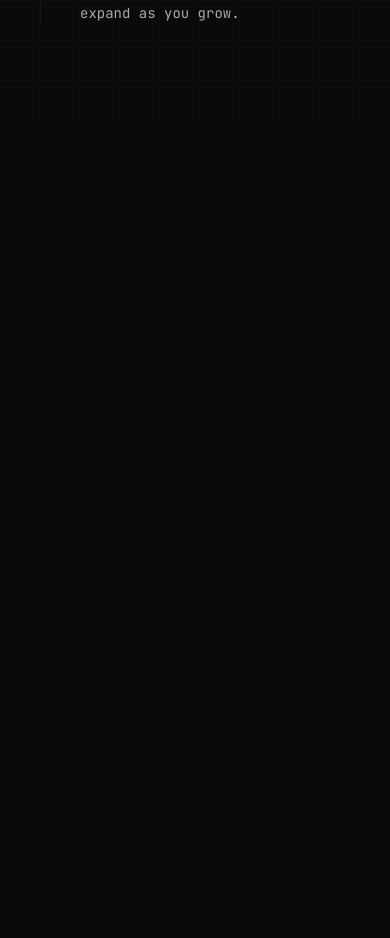
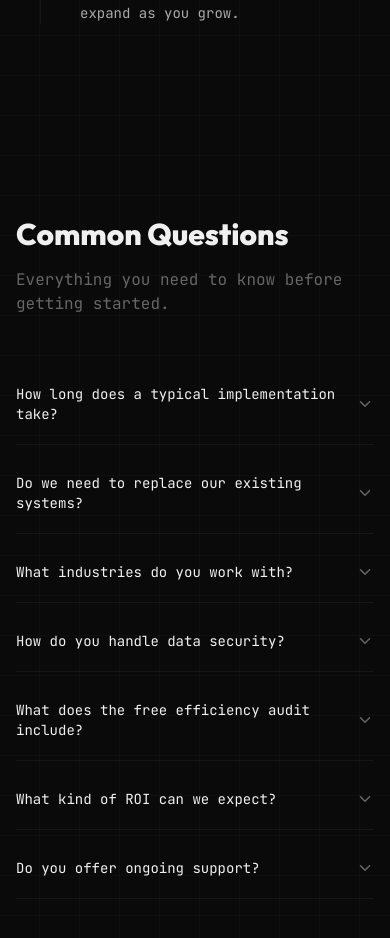
Before and after one commit to Infizzle/infinity, a Next.js app: page / in a window 390 px wide. Shown: the part 6043-6981 px from the top of the page. Before the commit the page ends 6163 px from the top, so only its background shows below. Built offline with nearby package versions, Linux system fonts and the light colour scheme.

Commit message:
feat: add FAQ section with animated accordion

```diff
--- a/app/page.tsx
+++ b/app/page.tsx
@@ -4,6 +4,7 @@ import { Services } from "@/components/Services";
 import { Results } from "@/components/Results";
 import { About } from "@/components/About";
 import { Process } from "@/components/Process";
+import { FAQ } from "@/components/FAQ";
 
 export default function Home() {
   return (
@@ -14,6 +15,7 @@ export default function Home() {
       <Results />
       <About />
       <Process />
+      <FAQ />
     </main>
   );
 }
--- /dev/null
+++ b/components/FAQ.tsx
@@ -0,0 +1,68 @@
+"use client";
+
+import { useState } from "react";
+import { motion, AnimatePresence } from "framer-motion";
+import { ChevronDown } from "lucide-react";
+import { SectionHeading } from "@/components/ui/SectionHeading";
+import { faqItems } from "@/lib/constants";
+
+export function FAQ() {
+  const [openIndex, setOpenIndex] = useState<number | null>(null);
+
+  const toggle = (i: number) => {
+    setOpenIndex(openIndex === i ? null : i);
+  };
+
+  return (
+    <section id="faq" className="py-24 md:py-32">
+      <div className="max-w-3xl mx-auto px-4 sm:px-6 lg:px-8">
+        <SectionHeading>Common Questions</SectionHeading>
+        <p className="font-mono text-text-muted mb-12">
+          Everything you need to know before getting started.
+        </p>
+
+        <div className="space-y-2">
+          {faqItems.map((item, i) => (
+            <div key={i} className="border-b border-white/5">
+              <button
+                onClick={() => toggle(i)}
+                className="w-full flex items-center justify-between py-5 text-left group"
+                aria-expanded={openIndex === i}
+              >
+                <span
+                  className={`font-mono text-sm transition-colors ${
+                    openIndex === i ? "text-accent" : "text-text-heading group-hover:text-text-heading"
+                  }`}
+                >
+                  {item.question}
+                </span>
+                <motion.span
+                  animate={{ rotate: openIndex === i ? 180 : 0 }}
+                  transition={{ duration: 0.2 }}
+                  className="flex-shrink-0 ml-4"
+                >
+                  <ChevronDown size={18} className="text-text-muted" />
+                </motion.span>
+              </button>
+              <AnimatePresence>
+                {openIndex === i && (
+                  <motion.div
+                    initial={{ height: 0, opacity: 0 }}
+                    animate={{ height: "auto", opacity: 1 }}
+                    exit={{ height: 0, opacity: 0 }}
+                    transition={{ duration: 0.3, ease: "easeInOut" }}
+                    className="overflow-hidden"
+                  >
+                    <p className="font-mono text-sm text-text-body pb-5 leading-relaxed">
+                      {item.answer}
+                    </p>
+                  </motion.div>
+                )}
+              </AnimatePresence>
+            </div>
+          ))}
+        </div>
+      </div>
+    </section>
+  );
+}
```
